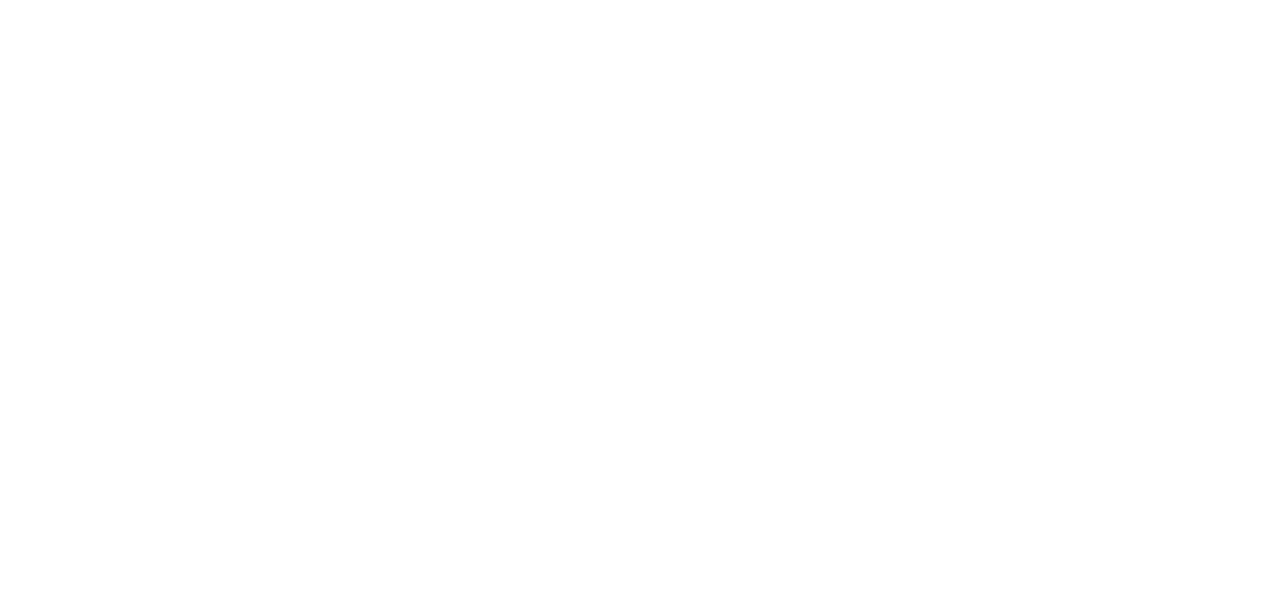
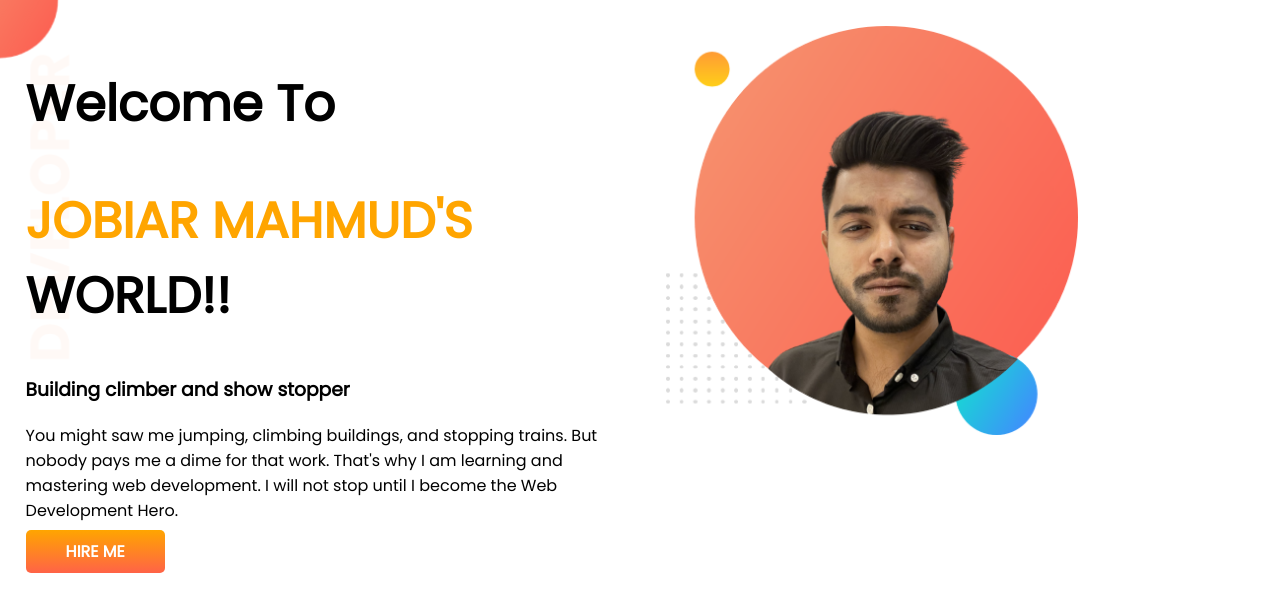
Before and after one commit to jobiar/developer-portfolio1, a plain HTML site: page index.html in a window 1280 px wide. Drawn offline with Linux system fonts and the light colour scheme.

Commit message:
top banner added

```diff
--- a/index.html
+++ b/index.html
@@ -1,13 +1,35 @@
 <!DOCTYPE html>
 <html lang="en">
+
 <head>
     <meta charset="UTF-8">
     <meta http-equiv="X-UA-Compatible" content="IE=edge">
     <meta name="viewport" content="width=device-width, initial-scale=1.0">
     <title>Jobiar portfolio</title>
+    <link rel="preconnect" href="https://fonts.googleapis.com">
+    <link rel="preconnect" href="https://fonts.gstatic.com" crossorigin>
+    <link href="https://fonts.googleapis.com/css2?family=Poppins&display=swap" rel="stylesheet">
     <link rel="stylesheet" href="style.css">
 </head>
+
 <body>
+    <section class="top-banner">
+        <div class="half-width">
+            <h1>Welcome To</h1>
+            <h1><span class="orange-color">JOBIAR MAHMUD'S</span> WORLD!!</h1>
+            <h3>Building climber and show stopper</h3>
+            <p>You might saw me jumping, climbing buildings, and stopping trains. But nobody pays me a dime for that
+                work.
+                That's why I am learning and mastering web development. I will not stop until I become the Web
+                Development
+                Hero.</p>
+            <a class="link-button" target="_blank" href="https://github.com/jobiar">HIRE ME</a>
+        </div>
 
+        <div class="half-width">
+            <img src="images/jobiar.png" alt="">
+        </div>
+    </section>
 </body>
+
 </html>
--- a/style.css
+++ b/style.css
@@ -0,0 +1,43 @@
+body {
+    font-family: 'Poppins', sans-serif;
+    margin: 0%;
+}
+
+h1 {
+    font-size: 50px;
+
+}
+
+.orange-color {
+    color: orange;
+}
+
+section {
+    display: flex;
+}
+
+.half-width {
+    width: 50%;
+    padding: 2%;
+}
+
+.half-width img {
+    width: 70%;
+}
+
+.link-button {
+    text-decoration: none;
+    background-image: linear-gradient(orange, tomato);
+    color: white;
+    font-weight: 700;
+    padding: 10px 40px;
+    border-radius: 5px;
+}
+
+.top-banner {
+
+    background-image: url(images/top-banner.png);
+    background-repeat: no-repeat;
+
+
+}
```
Also changed, not shown: images/dream-bg.png (added), images/exp-bg.png (added), images/jhankar.png (added), images/jhankar2.png (added), images/jobiar.png (added), images/my-bg.png (added), images/my-bg2.png (added), images/top-banner.png (added), 7 other files.
